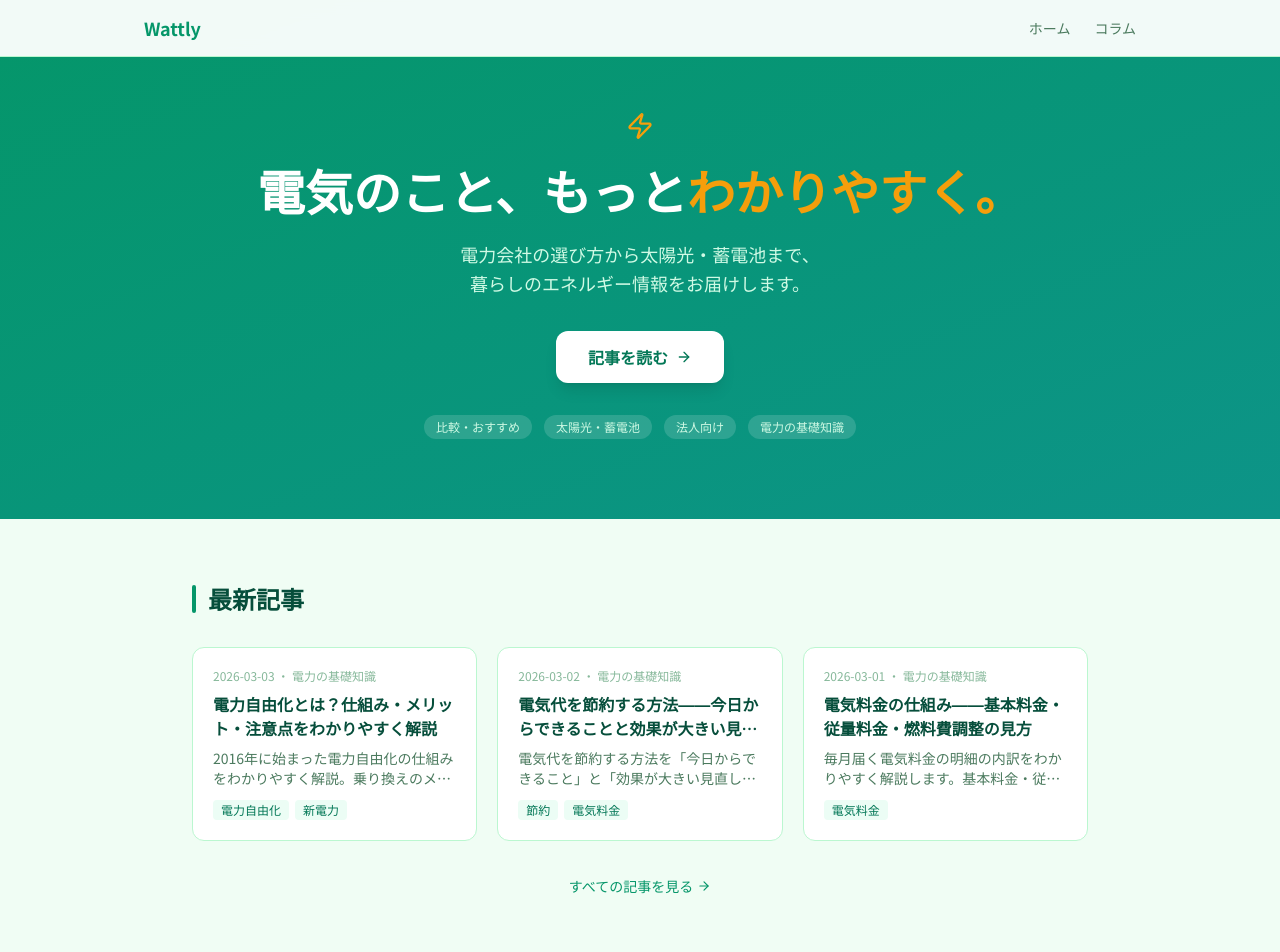
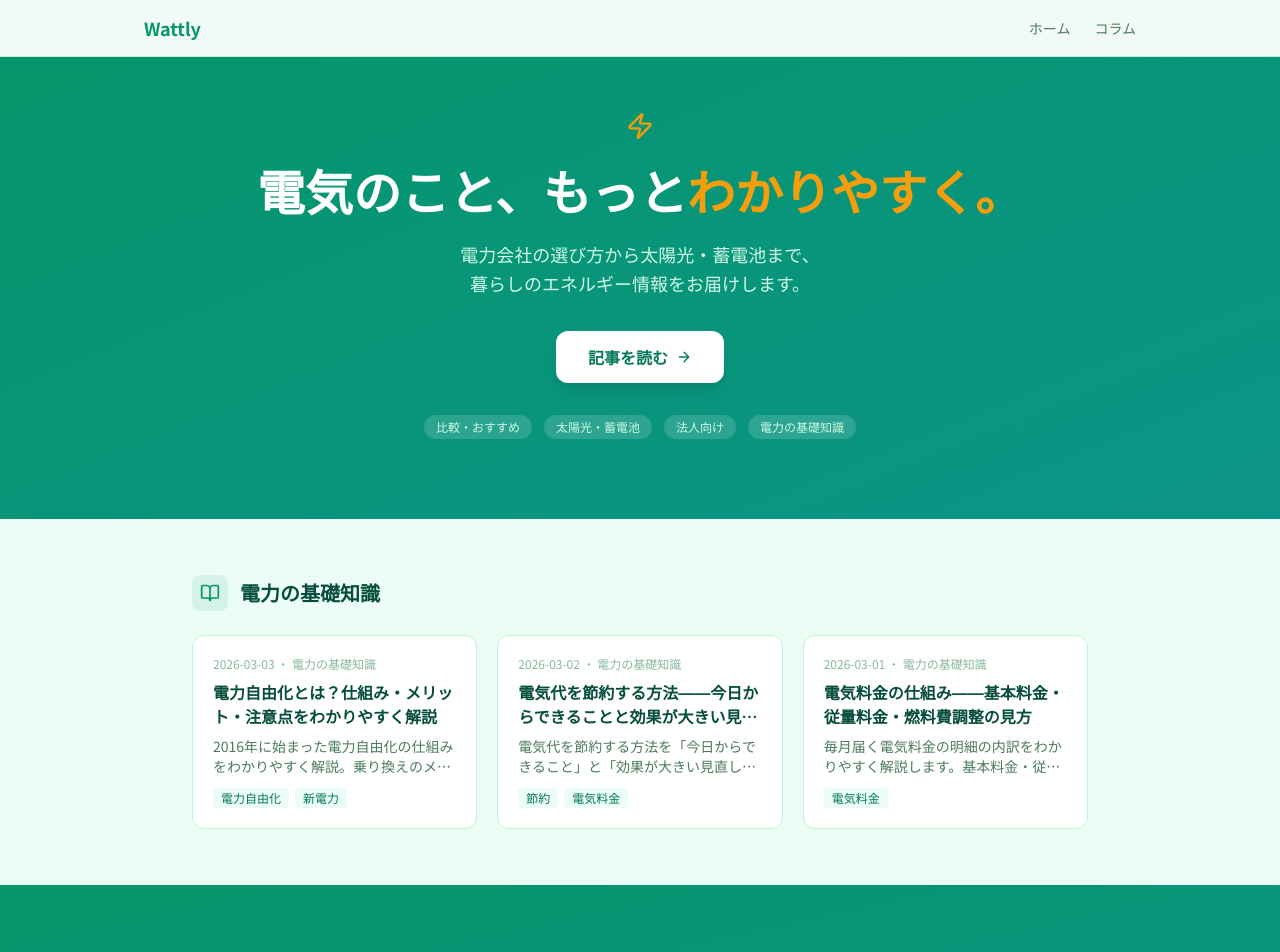
Before and after one commit to wattly-jp/hp, a Next.js app: page / in a window 1280 px wide. Shown: the top 952 px of the page. Built offline with nearby package versions, Linux system fonts and the light colour scheme.

Commit message:
最新記事セクションを削除（カテゴリ別と重複のため）

```diff
--- a/src/app/page.tsx
+++ b/src/app/page.tsx
@@ -13,7 +13,6 @@ const CATEGORY_ICONS: Record<string, typeof Scale> = {
 
 export default function HomePage() {
   const articles = getAllArticles();
-  const latest = articles.slice(0, 6);
   const categorized = CATEGORIES.map((cat) => ({
     ...cat,
     articles: articles.filter((a) => a.category === cat.slug).slice(0, 3),
@@ -59,32 +58,6 @@ export default function HomePage() {
         </div>
       </section>
 
-      {/* Latest Articles */}
-      {latest.length > 0 && (
-        <section className="py-16 px-4">
-          <div className="mx-auto max-w-4xl">
-            <div className="flex items-center gap-3 mb-8">
-              <div className="w-1 h-7 rounded-full bg-wt-primary" />
-              <h2 className="text-2xl font-bold text-wt-text">最新記事</h2>
-            </div>
-            <div className="grid md:grid-cols-3 gap-5">
-              {latest.map((a) => (
-                <ArticleCard key={a.slug} article={a} />
-              ))}
-            </div>
-            <div className="text-center mt-8">
-              <Link
-                href="/column"
-                className="inline-flex items-center gap-1 text-sm font-medium text-wt-primary hover:text-wt-primary-light transition-colors"
-              >
-                すべての記事を見る
-                <ArrowRight size={14} />
-              </Link>
-            </div>
-          </div>
-        </section>
-      )}
-
       {/* Categories */}
       {categorized.map((cat, i) => {
         const Icon = CATEGORY_ICONS[cat.slug] || BookOpen;
```
